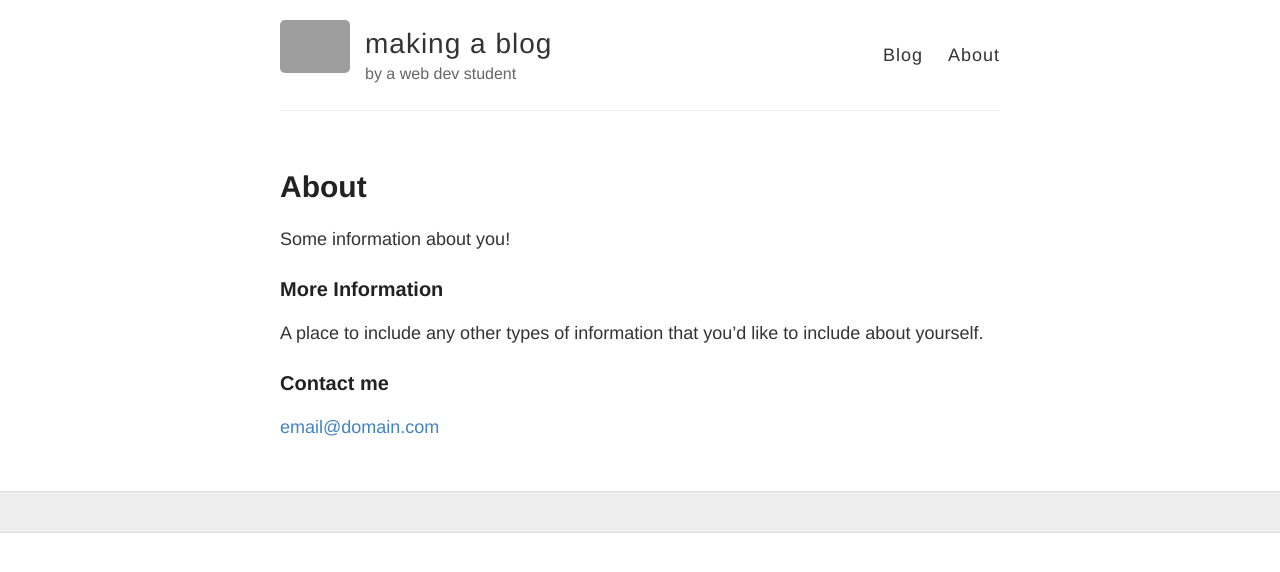
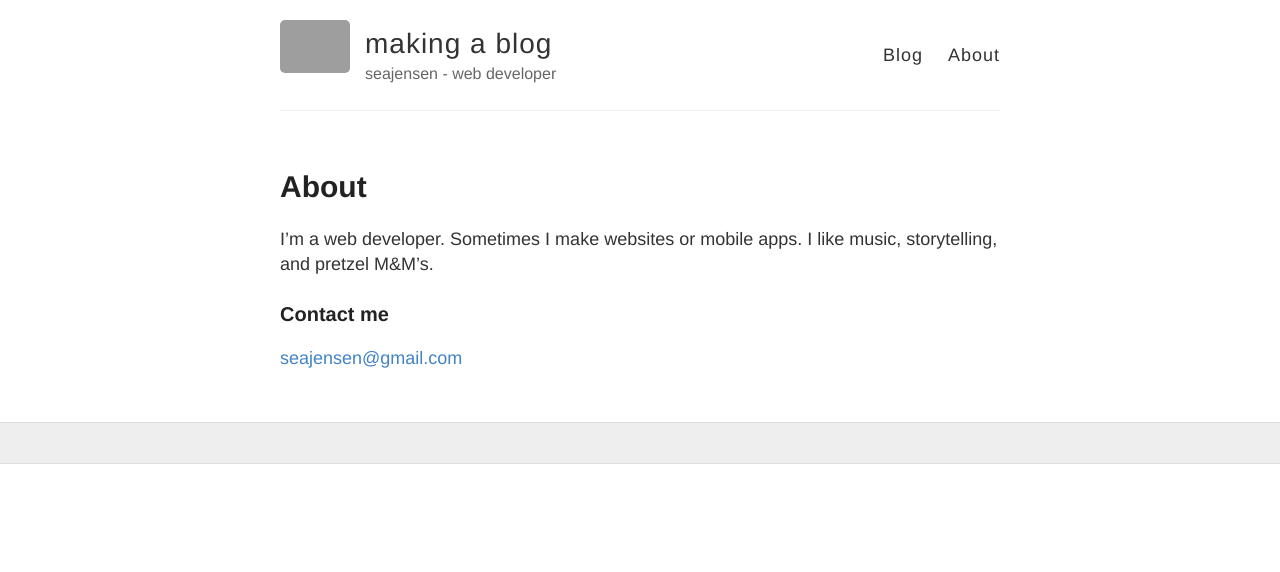
Before and after one commit to sabejensen/seajensen.github.io, a Jekyll site: the page built from about.md, in a window 1280 px wide. Shown: the top 572 px of the page. Built offline with Jekyll 4.4.1, drawn with Linux system fonts in a browser that asks for light colours; grey boxes are pictures that could not be loaded.

Commit message:
changed config, first post

```diff
--- a/_config.yml
+++ b/_config.yml
@@ -6,7 +6,7 @@
 name: making a blog
 
 # Short bio or description (displayed in the header)
-description: by a web dev student
+description: seajensen - web developer
 
 # URL of your avatar or profile pic (you could use your GitHub profile pic)
 avatar: https://i.ibb.co/gSQbJ2n/4f6466e7227bb4893222cb8e63549589.jpg
--- a/about.md
+++ b/about.md
@@ -4,12 +4,8 @@ title: About
 permalink: /about/
 ---
 
-Some information about you!
-
-### More Information
-
-A place to include any other types of information that you'd like to include about yourself.
+I'm a web developer. Sometimes I make websites or mobile apps. I like music, storytelling, and pretzel M&M's.
 
 ### Contact me
 
-[email@domain.com](mailto:email@domain.com)
+[seajensen@gmail.com](mailto:seajensen@gmail.com)
```
Also changed, not shown: _posts/2014-3-3-Hello-World.md (deleted, +0 -10 lines), _posts/2021-1-15-Introduction.md (added, +14 -0 lines), images/config.png (deleted), images/first-post.png (deleted), images/jekyll-logo.png (deleted), images/jekyll-now-theme-screenshot.jpg (deleted), images/step1.gif (deleted).
